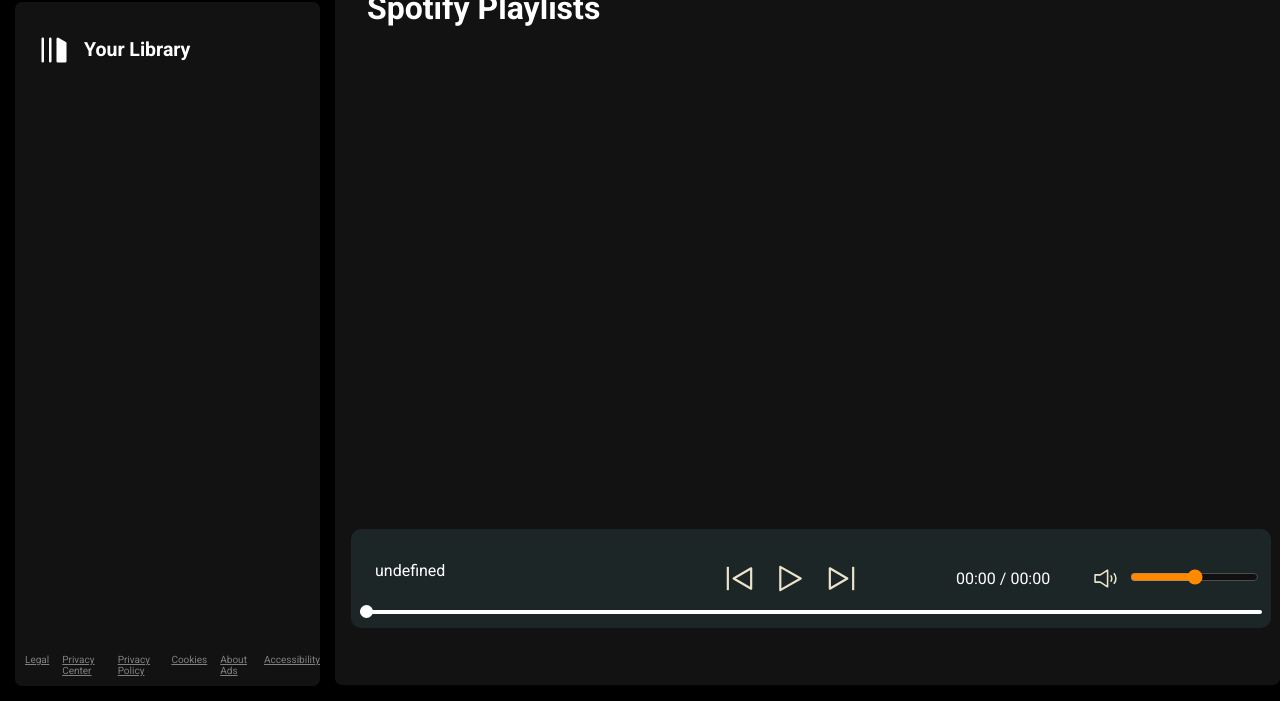
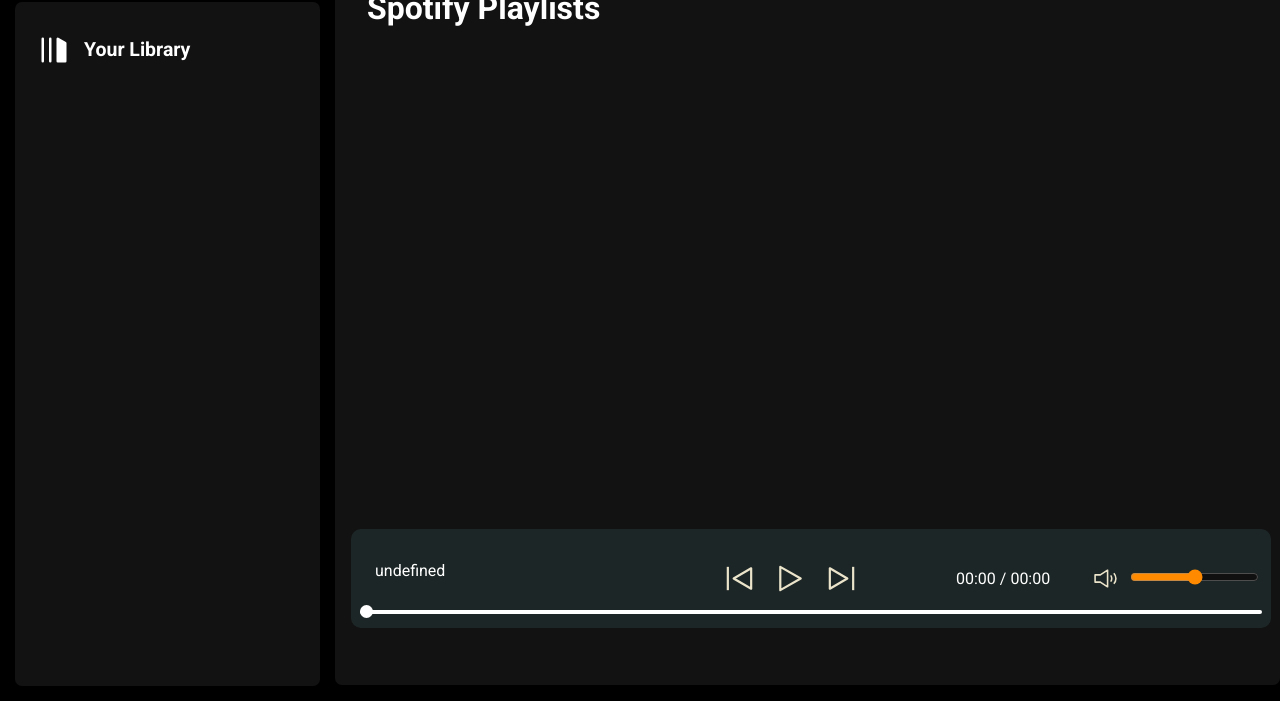
Before and after one commit to Abhishek14104/Spotify-Clone, a plain HTML site: page index.html in a window 1280 px wide. Shown: the part 142-843 px from the top of the page. Drawn offline with Linux system fonts and the light colour scheme; no server answers.

Commit message:
Update index.html

```diff
--- a/index.html
+++ b/index.html
@@ -38,15 +38,7 @@
                     </ul>
                 </div>
 
-                <div class="footer">
-                    <div><a href="https://www.spotify.com/jp/legal/"><span>Legal</span></a></div>
-                    <div><a href="https://www.spotify.com/jp/privacy/"><span>Privacy Center</span></a></div>
-                    <div><a href="https://www.spotify.com/jp/legal/privacy-policy/"><span>Privacy Policy</span></a>
-                    </div>
-                    <div><a href="https://www.spotify.com/jp/legal/cookies-policy/"><span>Cookies</span></a></div>
-                    <div><a href="https://www.spotify.com/jp/legal/privacy-policy/#s3"><span>About Ads</span></a></div>
-                    <div><a href="https://www.spotify.com/jp/accessibility/"><span>Accessibility</span></a></div>
-                </div>
+
             </div>
 
 
```
